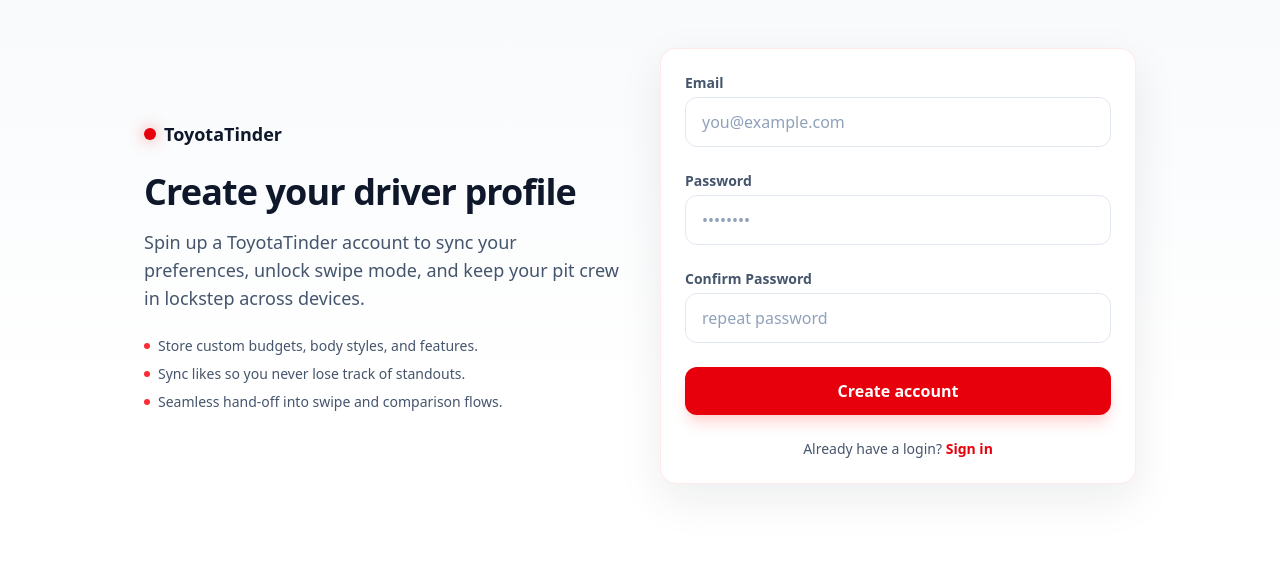
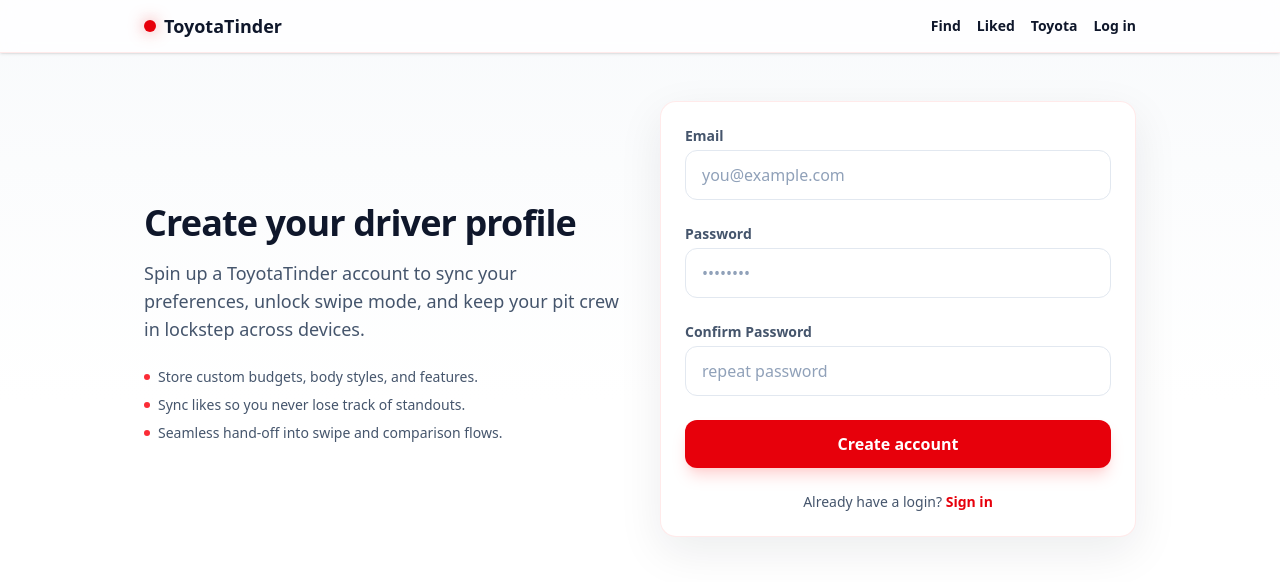
Before and after one commit to kennnyq/Hackathon2025, a Next.js app: page /signup in a window 1280 px wide. Shown: the top 582 px of the page. Built offline with nearby package versions, Linux system fonts and the light colour scheme.

Commit message:
Moved stuff around, small QOL

```diff
--- a/src/app/find/page.tsx
+++ b/src/app/find/page.tsx
@@ -1,5 +1,6 @@
 'use client';
 import NavBar from '@/components/NavBar';
+import AuthGate from '@/components/AuthGate';
 import { useEffect, useRef, useState } from 'react';
 import { useRouter } from 'next/navigation';
 import { Preferences, AnalyzeResponse } from '@/lib/types';
@@ -104,6 +105,7 @@
   }
 
   return (
+    <AuthGate>
       <main>
         <NavBar />
         <section className="mx-auto max-w-3xl px-4 pt-12 pb-24">
@@ -162,6 +164,7 @@
           {loading && <LoadingScreen key="loading" activeStep={activeStep} />}
         </AnimatePresence>
       </main>
+    </AuthGate>
   );
 }
 
--- a/src/app/globals.css
+++ b/src/app/globals.css
@@ -54,3 +54,12 @@
   opacity: 0;
   animation: fadeUp 0.75s ease forwards;
 }
+
+/* Subtle page fade */
+@keyframes pageFadeIn {
+  0% { opacity: 0; transform: translate3d(0, 8px, 0); }
+  100% { opacity: 1; transform: translate3d(0, 0, 0); }
+}
+.page-fade-in {
+  animation: pageFadeIn 0.35s ease-out both;
+}
--- a/src/app/login/page.tsx
+++ b/src/app/login/page.tsx
@@ -7,7 +7,7 @@
 export default function LoginPage() {
   const router = useRouter();
   const searchParams = useSearchParams();
-  const nextPath = searchParams.get('next') || '/';
+  const nextPath = searchParams.get('next') || '/find';
   const [error, setError] = useState<string | null>(null);
   const [isSubmitting, setIsSubmitting] = useState(false);
 
@@ -51,12 +51,8 @@
   return (
     <main className="min-h-screen bg-gradient-to-b from-slate-50 via-white to-white">
       <NavBar />
-      <div className="mx-auto flex w-full max-w-5xl flex-col gap-10 px-4 py-12 lg:flex-row lg:items-center">
+      <div className="page-fade-in mx-auto flex w-full max-w-5xl flex-col gap-10 px-4 py-12 lg:flex-row lg:items-center">
         <section className="flex-1">
-          <Link href="/" className="inline-flex items-center gap-2 text-lg font-semibold text-slate-900">
-            <span className="h-3 w-3 rounded-full bg-red-600 shadow-[0_0_15px_rgba(239,68,68,0.6)]" />
-            ToyotaTinder
-          </Link>
           <h1 className="mt-6 text-4xl font-bold tracking-tight text-slate-900">
             Log in to start matching
           </h1>
@@ -111,11 +107,8 @@
             <button type="submit" className="btn btn-primary w-full" disabled={isSubmitting}>
               {isSubmitting ? 'Checking credentials…' : 'Log in'}
             </button>
-            <p className="text-center text-xs font-semibold uppercase tracking-[0.3em] text-slate-400">
-              Access granted upon validation
-            </p>
             <p className="text-center text-sm text-slate-600">
-              No pit-pass yet?{' '}
+              Don&apos;t have an account yet?{' '}
               <Link href={`/signup?next=${encodeURIComponent(nextPath)}`} className="font-semibold text-red-600 hover:text-red-500">
                 Create an account
               </Link>
--- a/src/app/page.tsx
+++ b/src/app/page.tsx
@@ -1,3 +1,5 @@
+'use client';
+import { useEffect, useState } from 'react';
 import NavBar from '@/components/NavBar';
 import CTA from '@/components/CTA';
 import StackedHighlights from '@/components/StackedHighlights';
@@ -10,10 +12,25 @@
 ];
 
 export default function Page() {
+  const [isAuthenticated, setIsAuthenticated] = useState(false);
+
+  useEffect(() => {
+    const checkAuth = () => {
+      try {
+        setIsAuthenticated(Boolean(window.localStorage.getItem('tt-auth')));
+      } catch {
+        setIsAuthenticated(false);
+      }
+    };
+    checkAuth();
+    window.addEventListener('storage', checkAuth);
+    return () => window.removeEventListener('storage', checkAuth);
+  }, []);
+
   return (
     <main>
       <NavBar />
-      <CTA />
+      <CTA isAuthenticated={isAuthenticated} />
 
       <section className="relative -mt-6 mx-auto max-w-5xl px-4 pb-24 pt-16 md:pt-24">
         <div className="pointer-events-none absolute inset-x-0 top-0 h-20 bg-gradient-to-b from-white via-white/90 to-transparent" aria-hidden />
--- a/src/app/signup/page.tsx
+++ b/src/app/signup/page.tsx
@@ -2,11 +2,12 @@
 import Link from 'next/link';
 import { FormEvent, useState } from 'react';
 import { useRouter, useSearchParams } from 'next/navigation';
+import NavBar from '@/components/NavBar';
 
 export default function SignupPage() {
   const router = useRouter();
   const searchParams = useSearchParams();
-  const nextPath = searchParams.get('next') || '/';
+  const nextPath = searchParams.get('next') || '/find';
   const [error, setError] = useState<string | null>(null);
   const [isSubmitting, setIsSubmitting] = useState(false);
 
@@ -62,13 +63,10 @@
 
   return (
     <main className="min-h-screen bg-gradient-to-b from-slate-50 via-white to-white">
-      <div className="mx-auto flex w-full max-w-5xl flex-col gap-10 px-4 py-12 lg:flex-row lg:items-center">
+      <NavBar />
+      <div className="page-fade-in mx-auto flex w-full max-w-5xl flex-col gap-10 px-4 py-12 lg:flex-row lg:items-center">
         <section className="flex-1">
-          <Link href="/" className="inline-flex items-center gap-2 text-lg font-semibold text-slate-900">
-            <span className="h-3 w-3 rounded-full bg-red-600 shadow-[0_0_15px_rgba(239,68,68,0.6)]" />
-            ToyotaTinder
-          </Link>
-          <h1 className="mt-6 text-4xl font-bold tracking-tight text-slate-900">Create your driver profile</h1>
+          <h1 className="mt-2 text-4xl font-bold tracking-tight text-slate-900">Create your driver profile</h1>
           <p className="mt-4 text-lg text-slate-600">
             Spin up a ToyotaTinder account to sync your preferences, unlock swipe mode, and keep your pit crew
             in lockstep across devices.
--- a/src/components/CTA.tsx
+++ b/src/components/CTA.tsx
@@ -34,7 +34,11 @@
   { label: 'Swipe delight', value: '4.9 / 5' },
 ];
 
-export default function CTA() {
+export default function CTA({ isAuthenticated = false }: { isAuthenticated?: boolean }) {
+  const primaryHref = isAuthenticated ? '/find' : '/signup?next=%2Ffind';
+  const secondaryHref = isAuthenticated ? '/liked' : '/login?next=%2Ffind';
+  const secondaryLabel = isAuthenticated ? 'View Liked' : 'Log In';
+
   return (
     <section className="relative overflow-hidden">
       <div className="pointer-events-none absolute inset-x-0 top-0 h-72 bg-gradient-to-b from-rose-100 via-transparent to-transparent" aria-hidden />
@@ -78,11 +82,11 @@
           className="mt-8 flex items-center justify-center gap-4"
           variants={heroItem}
         >
-          <Link href="/find" className="btn btn-primary shadow-[0_20px_45px_rgba(239,68,68,0.35)]">
+          <Link href={primaryHref} className="btn btn-primary shadow-[0_20px_45px_rgba(239,68,68,0.35)]">
             Start Matching
           </Link>
-          <Link href="/liked" className="btn btn-outline backdrop-blur-sm bg-white/70">
-            View Liked
+          <Link href={secondaryHref} className="btn btn-outline backdrop-blur-sm bg-white/70">
+            {secondaryLabel}
           </Link>
         </motion.div>
 
```
Lines whose indentation alone changed are shown as unchanged.
